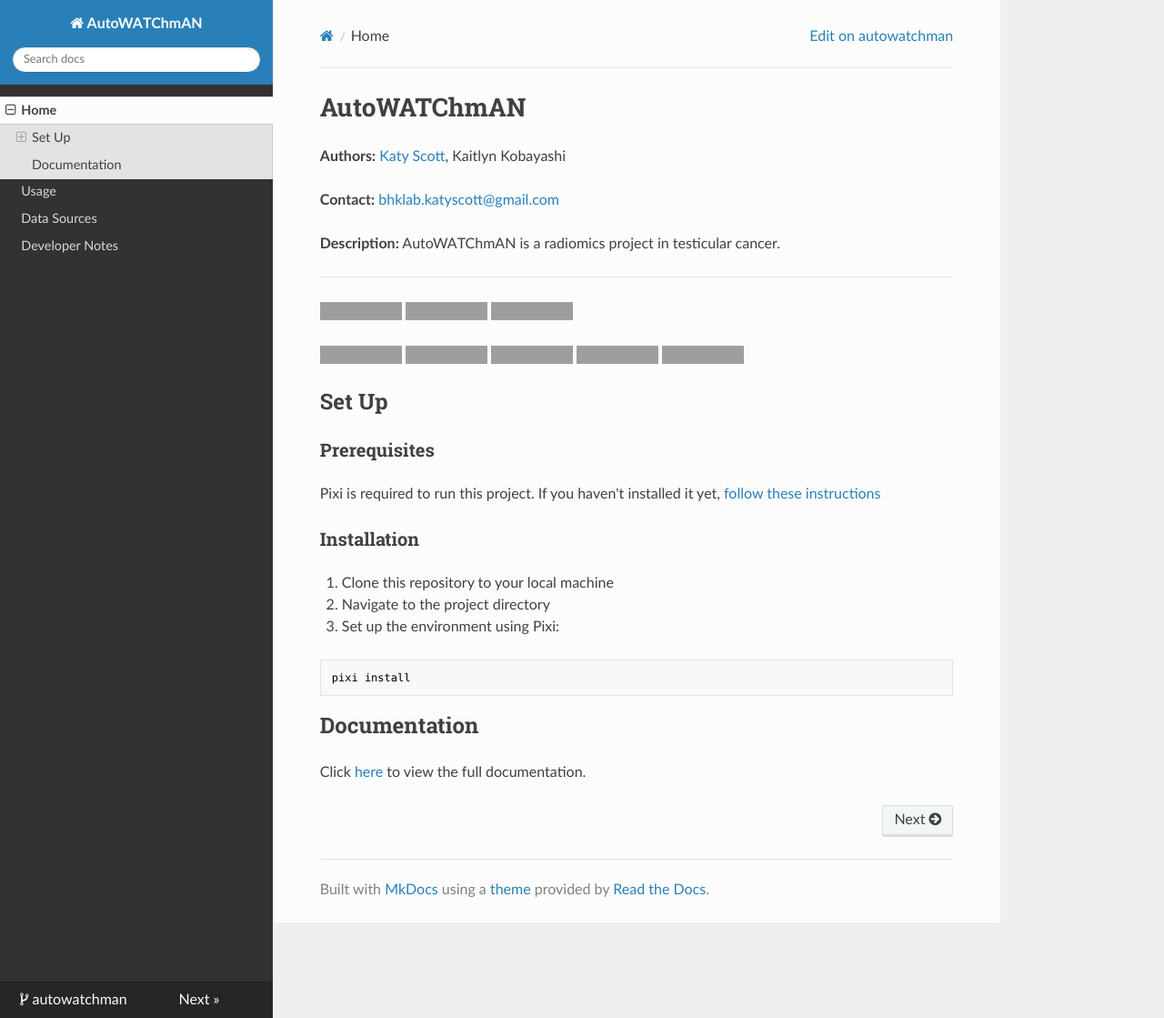
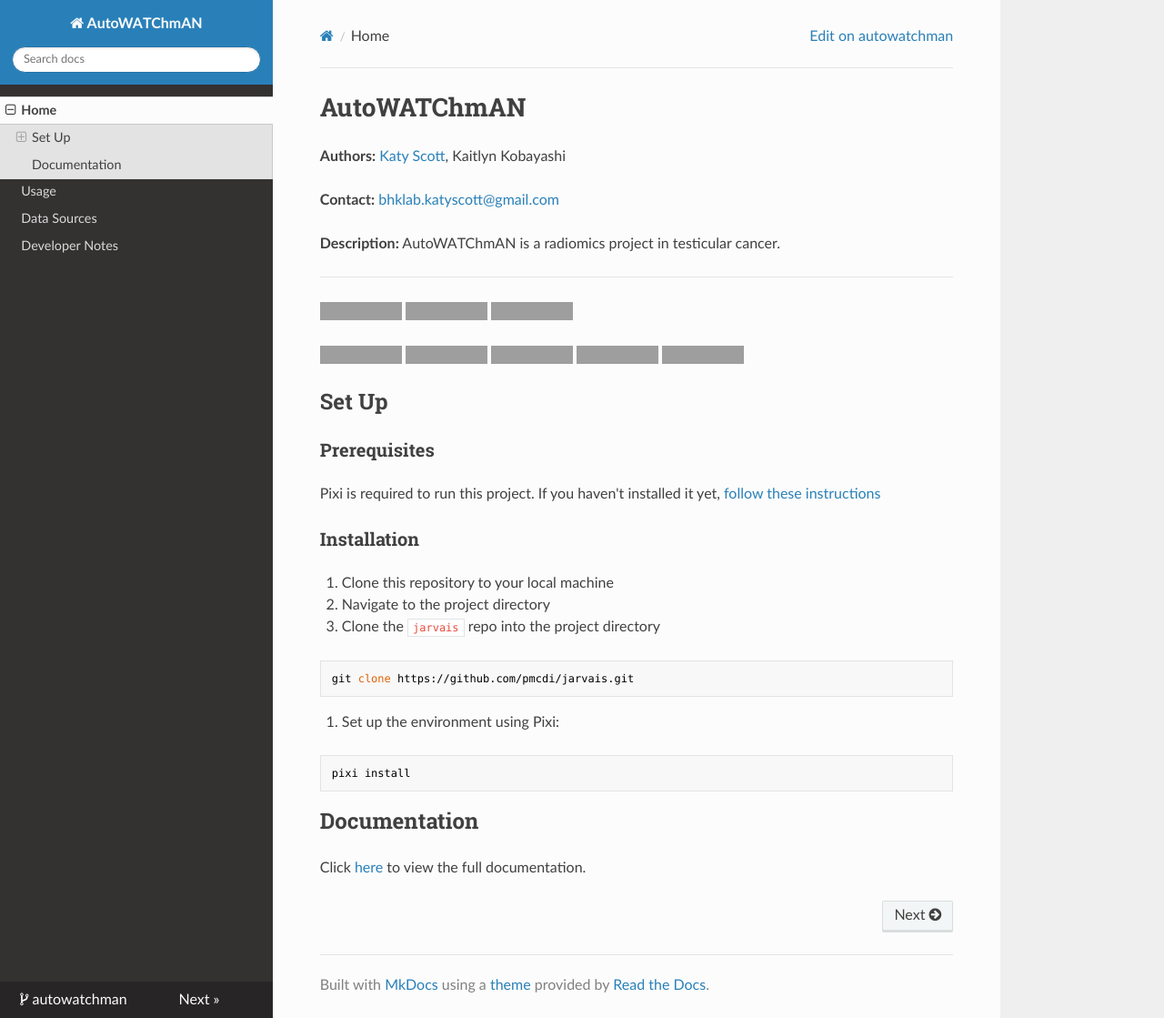
Before and after one commit to bhklab/autowatchman, an MkDocs documentation site: the page built from docs/README.md, in a window 1280 px wide and 1119 px high, cut to the strip 0-1119 px from the top of the window. Shown: the whole strip at 91% size. Built offline with MkDocs 1.6.1, drawn with Linux system fonts in a browser that asks for light colours; nearby versions of some CDN libraries; grey boxes are pictures that could not be loaded.

Commit message:
build: have jarvais installed in autowatchman directory now

````diff
--- a/docs/README.md
+++ b/docs/README.md
@@ -29,7 +29,12 @@
 
 1. Clone this repository to your local machine
 2. Navigate to the project directory
-3. Set up the environment using Pixi:
+3. Clone the `jarvais` repo into the project directory
+
+```bash
+git clone https://github.com/pmcdi/jarvais.git
+```
+4. Set up the environment using Pixi:
 
 ```bash
 pixi install
--- a/pixi.toml
+++ b/pixi.toml
@@ -52,7 +52,7 @@
 [feature.jarvais.pypi-dependencies]
 # jarvais = ">=0.21.0, <0.22"
 damply = ">=0.26.1, <0.27"
-jarvais = {path = "../jarvais", editable = true}
+jarvais = {path = "jarvais", editable = true}
 
 
 
````
Also changed, not shown: 1 other file.
